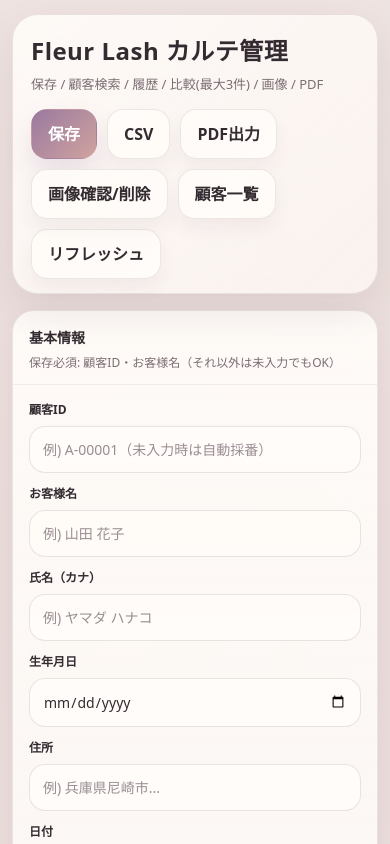
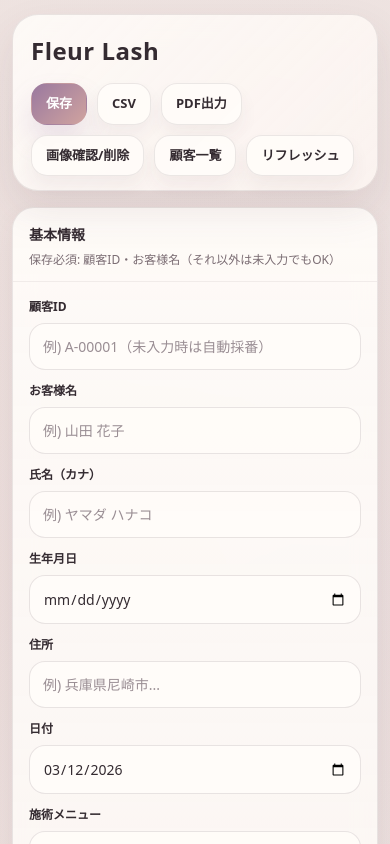
Before and after one commit to fleurlashsalon/lash-carte-app, a React (Vite) app: page / in a window 390 px wide. Shown: the top 844 px of the page. Built offline with nearby package versions, Linux system fonts and the light colour scheme.

Commit message:
update app

```diff
--- a/src/App.jsx
+++ b/src/App.jsx
@@ -1184,8 +1184,7 @@ export default function App() {
     <div className="appShell">
       <header className="appHeader">
         <div>
-          <div className="appTitle">Fleur Lash カルテ管理</div>
-          <div className="appSubtitle">保存 / 顧客検索 / 履歴 / 比較(最大3件) / 画像 / PDF</div>
+          <div className="appTitle">Fleur Lash</div>
         </div>
         <div className="headerActions">
           <button type="button" className="btn primary" onClick={handleSave}>
--- a/src/index.css
+++ b/src/index.css
@@ -195,8 +195,9 @@ textarea {
   background: rgba(255, 252, 249, 0.9);
   color: var(--ink);
   border-radius: 16px;
-  padding: 12px 16px;
-  min-height: 46px;
+  padding: 10px 14px;
+  min-height: 40px;
+  font-size: 13px;
   font-weight: 900;
   cursor: pointer;
   white-space: nowrap;
@@ -232,8 +233,8 @@ textarea {
 }
 
 .btn.small {
-  padding: 10px 12px;
-  min-height: 40px;
+  padding: 8px 10px;
+  min-height: 34px;
   font-size: 12px;
   border-radius: 14px;
 }
@@ -280,6 +281,7 @@ textarea {
   display: flex;
   flex-direction: column;
   gap: 7px;
+  min-width: 0;
 }
 
 .inputLabel {
@@ -907,6 +909,15 @@ textarea {
   .layout {
     grid-template-columns: 1fr;
   }
+
+  /* iPad等のタブレット幅では基本情報を2列にして重なりを防ぐ */
+  .grid3 {
+    grid-template-columns: repeat(2, minmax(0, 1fr));
+  }
+
+  .fieldSpan2 {
+    grid-column: span 2;
+  }
 }
 
 @media (max-width: 720px) {
```
